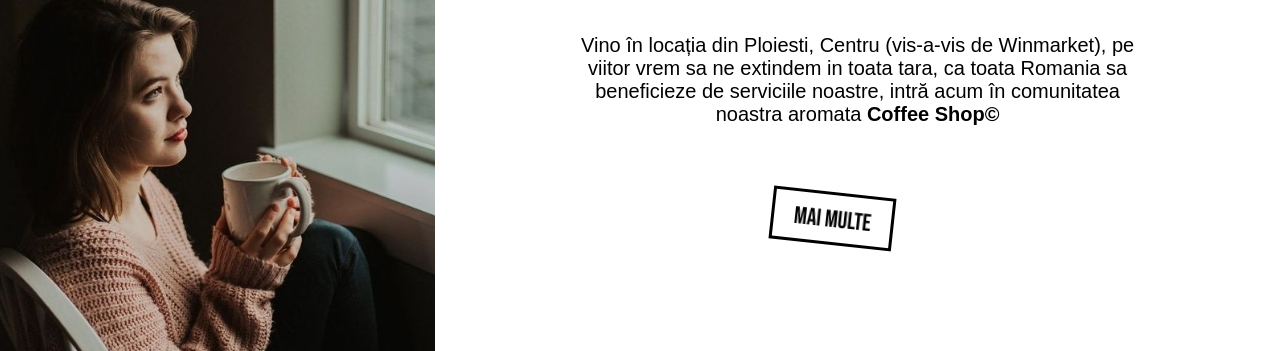
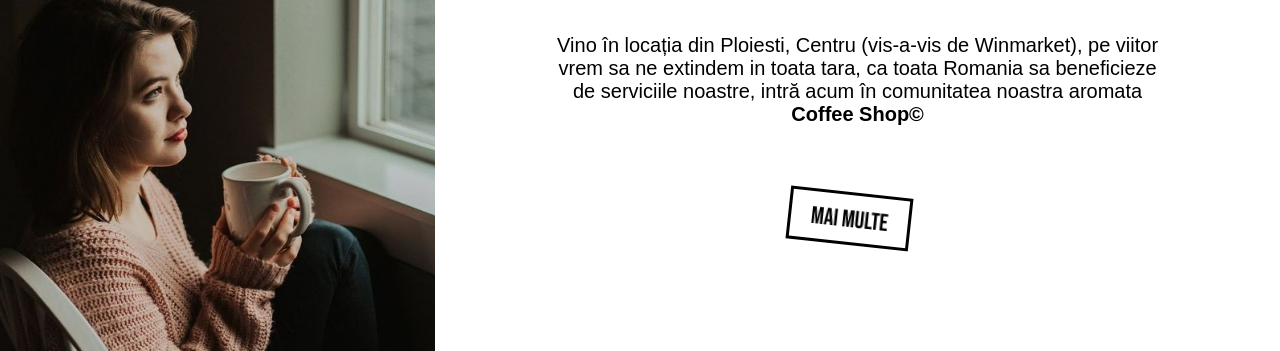
Before and after one commit to albertsk21/my-example-site, a plain HTML site: page index.html in a window 1280 px wide. Shown: the part 749-1100 px from the top of the page. Drawn offline with Linux system fonts and the light colour scheme.

Commit message:
Update style.css

```diff
--- a/style.css
+++ b/style.css
@@ -262,8 +262,8 @@ header a:hover{
         font-family: 'Arimo'normal ;
         font-weight: 400;
         font-size: 20px;
-        padding-left: 90px;
-        padding-right: 90px;
+        padding-left: 80px;
+        padding-right: 80px;
     }
     .sidebar-button{
         animation: bounce 2s forwards;
@@ -273,7 +273,7 @@ header a:hover{
     .sidebar-button{
 
         position: absolute;
-        margin-left: 35%;
+        margin-left: 37%;
         margin-top: 7%;
 
     }
```
